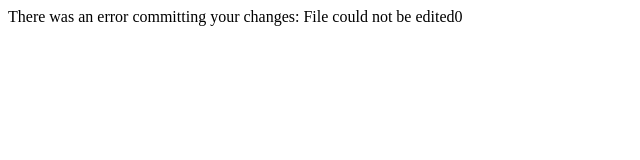
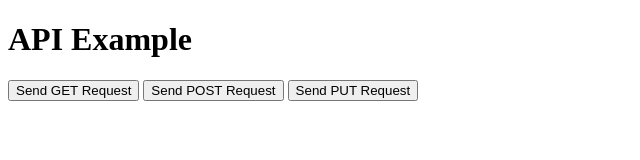
Before and after one commit to sacuar/apicall, a plain HTML site: page index.html in a window 1280 px wide. Shown: the whole page, without its empty margins (0-640 px from the left). Drawn offline with nearby package versions, Linux system fonts and the light colour scheme.

Commit message:
Update index.html
html api

```diff
--- a/index.html
+++ b/index.html
@@ -1 +1,52 @@
-There was an error committing your changes: File could not be edited0
+<!DOCTYPE html>
+<html>
+<head>
+    <title>API Example</title>
+    <script src="https://code.jquery.com/jquery-3.6.0.min.js"></script>
+</head>
+<body>
+    <h1>API Example</h1>
+    <div id="message"></div>
+
+    <script>
+        // Function to handle GET request
+        function handleGetRequest() {
+            $.ajax({
+                url: "https://your-username.github.io/your-repo-name/api",
+                method: "GET",
+                success: function (data) {
+                    $("#message").text("GET Request: " + data.message);
+                }
+            });
+        }
+
+        // Function to handle POST request
+        function handlePostRequest() {
+            $.ajax({
+                url: "https://your-username.github.io/your-repo-name/api",
+                method: "POST",
+                data: { message: "Hello, POST!" },
+                success: function (data) {
+                    $("#message").text("POST Request: " + data.message);
+                }
+            });
+        }
+
+        // Function to handle PUT request
+        function handlePutRequest() {
+            $.ajax({
+                url: "https://your-username.github.io/your-repo-name/api",
+                method: "PUT",
+                data: { message: "Hello, PUT!" },
+                success: function (data) {
+                    $("#message").text("PUT Request: " + data.message);
+                }
+            });
+        }
+    </script>
+
+    <button onclick="handleGetRequest()">Send GET Request</button>
+    <button onclick="handlePostRequest()">Send POST Request</button>
+    <button onclick="handlePutRequest()">Send PUT Request</button>
+</body>
+</html>
```
